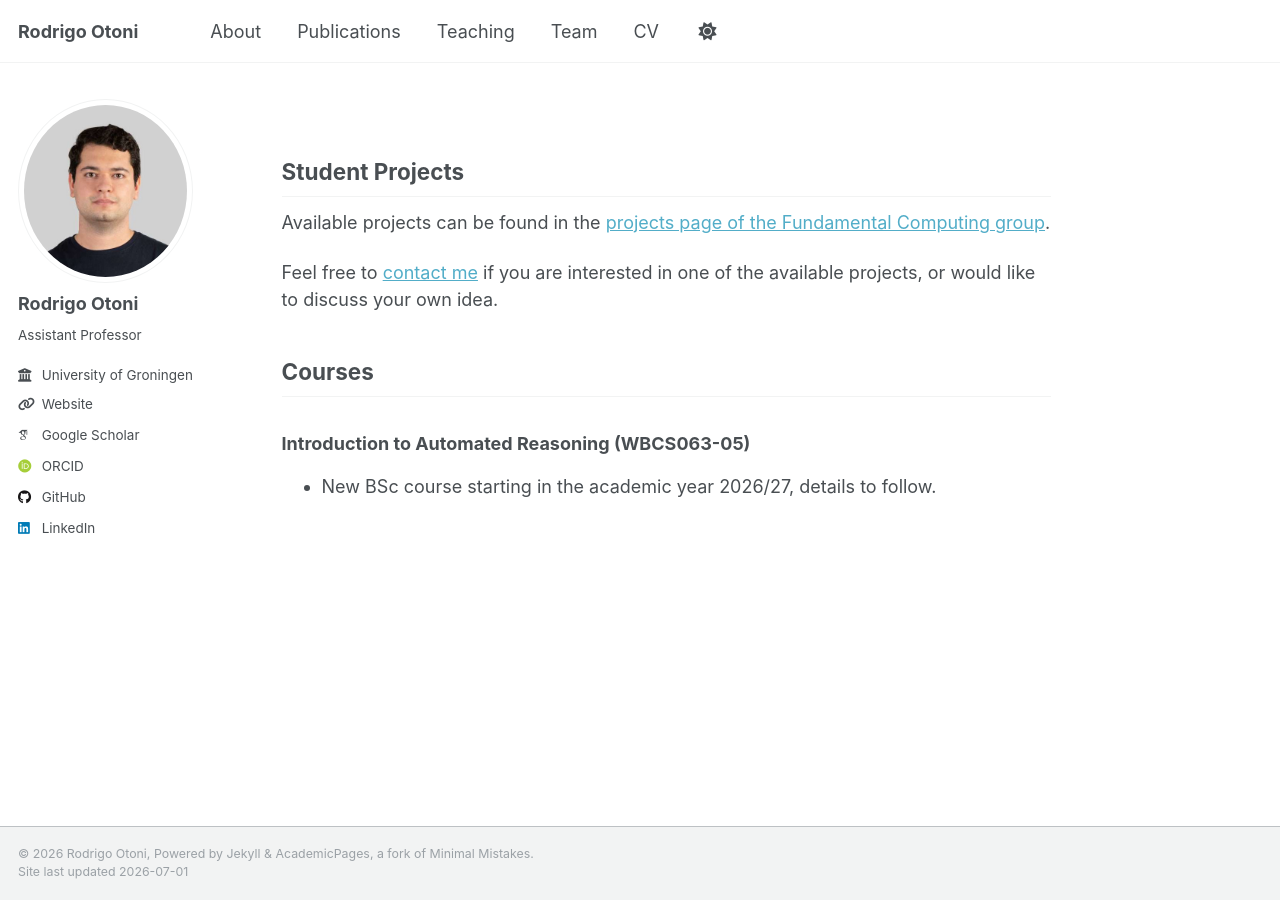
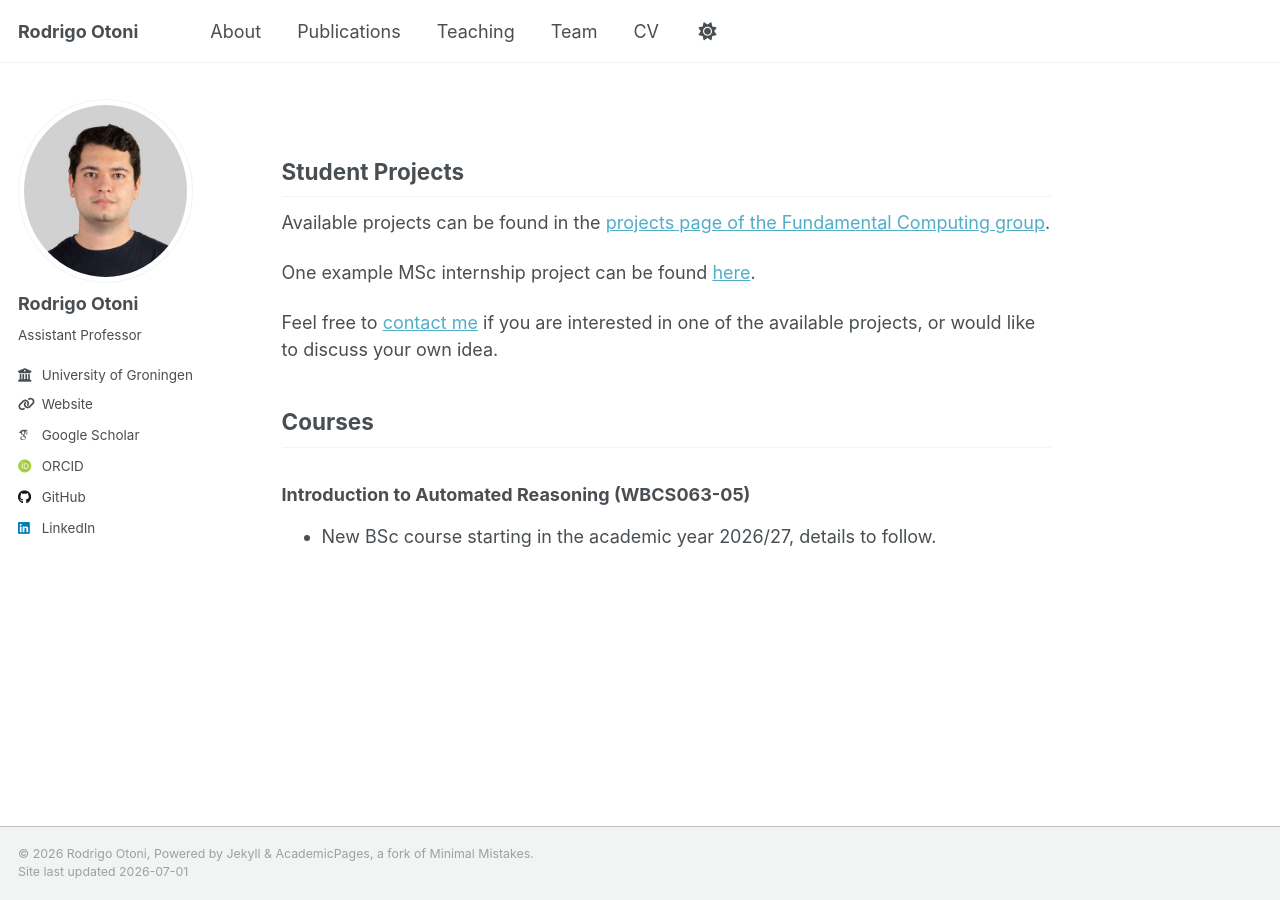
Before and after one commit to rodrigo7491/rodrigo7491.github.io, a Jekyll site: the page built from _pages/teaching.md, in a window 1280 px wide. Built offline with Jekyll 4.4.1, drawn with Linux system fonts in a browser that asks for light colours; some web fonts are replaced.

Commit message:
add msc project

```diff
--- a/_pages/teaching.md
+++ b/_pages/teaching.md
@@ -9,6 +9,8 @@ redirect_from:
 
 Available projects can be found in the [projects page of the Fundamental Computing group].
 
+One example MSc internship project can be found [here](https://rodrigo7491.github.io/files/projects/Logic-Centred_Natural_Language_Processing_for_Monastic_Debates.pdf).
+
 Feel free to [contact me] if you are interested in one of the available projects, or would like to discuss your own idea.
 
 ## Courses
```
Also changed, not shown: 1 other file.
